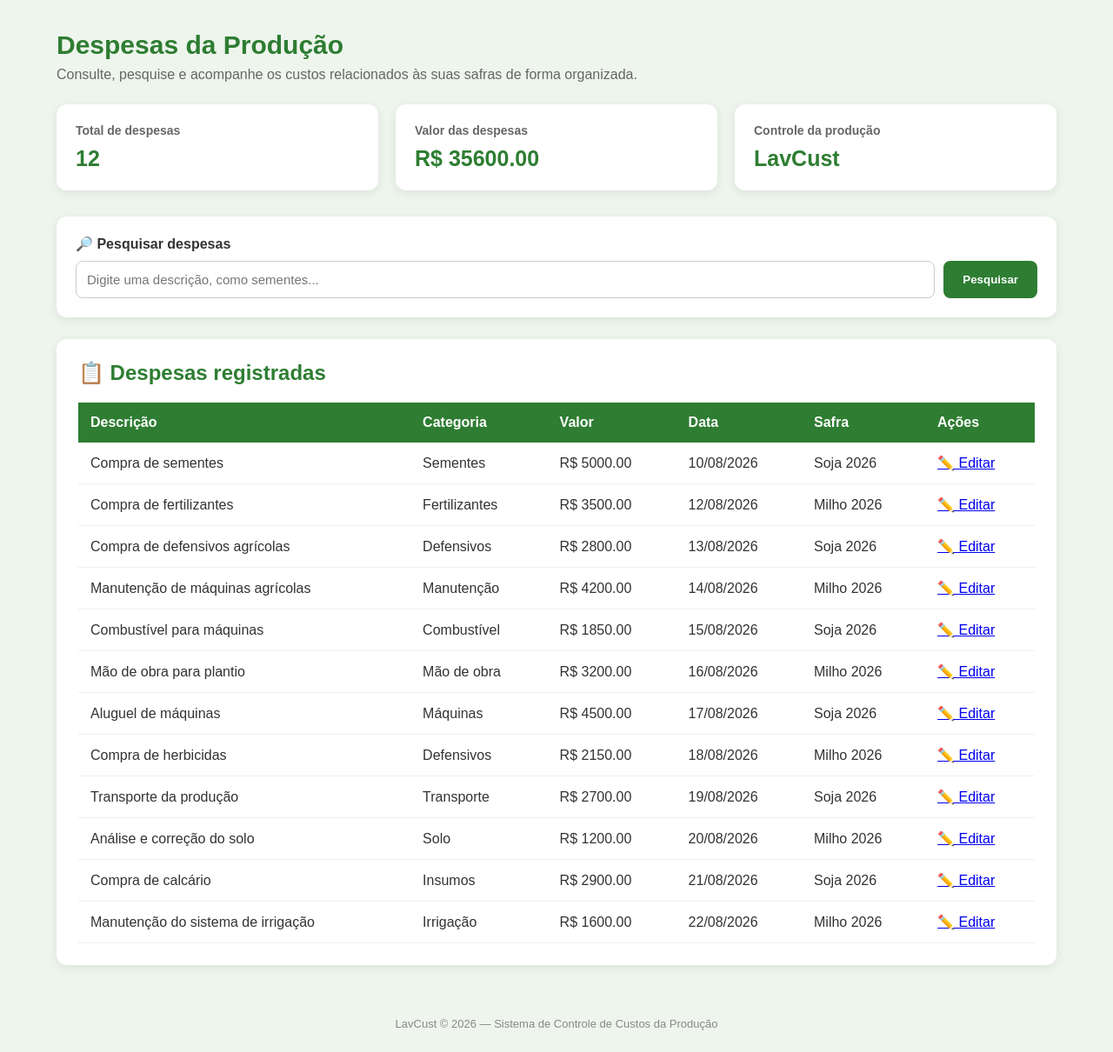
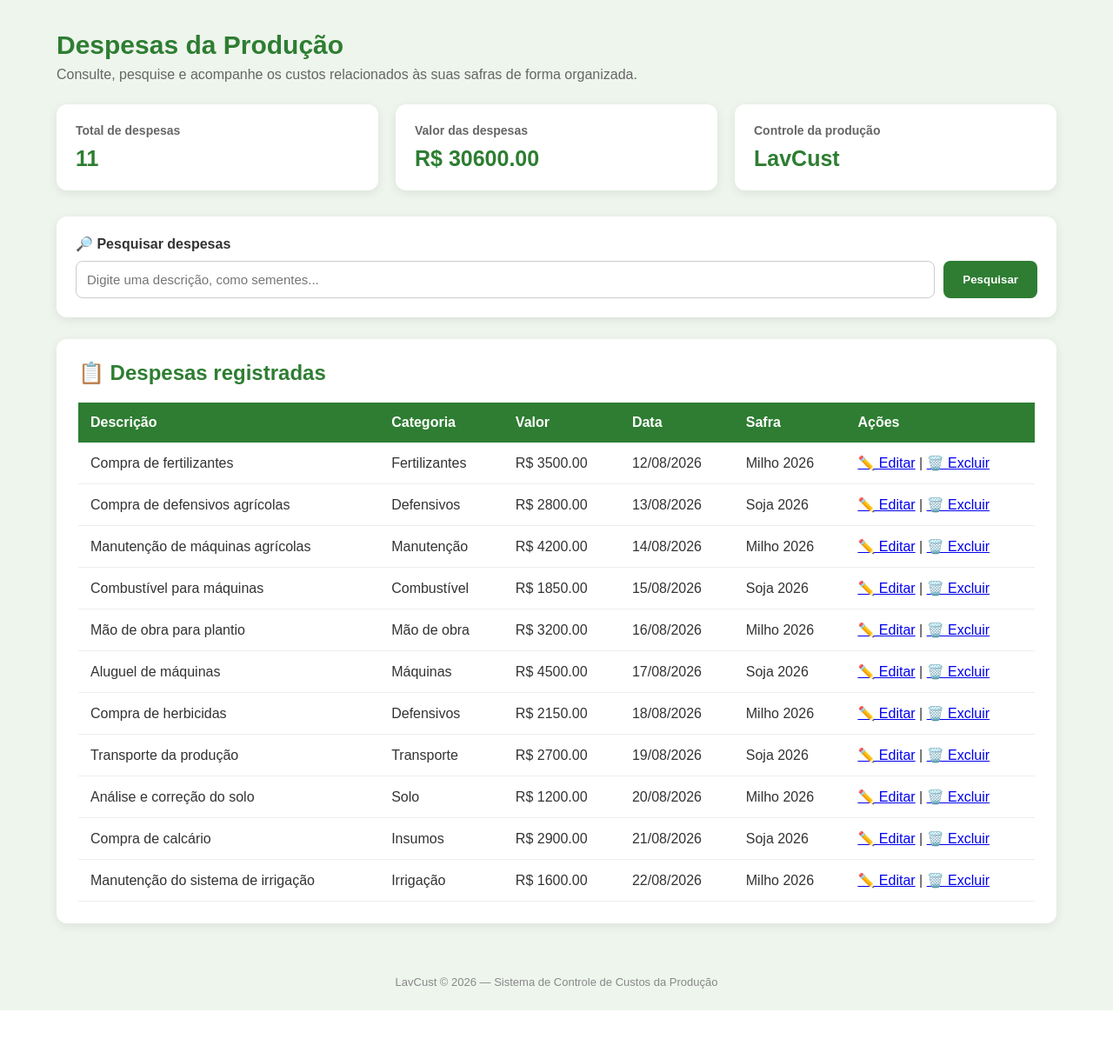
Before and after one commit to werica2/LavCust, a Flask app: page /despesas in a window 1280 px wide. Shown: the part 92-1302 px from the top of the page at 87% size. After the commit the page ends 1254 px from the top, so only its background shows below. Run offline with Flask 3, Linux system fonts and the light colour scheme.

Commit message:
Adiciona edição e exclusão de despesas

```diff
--- a/app.py
+++ b/app.py
@@ -168,6 +168,16 @@ def editar_despesa(id):
         despesa=despesa
     )
 
+@app.route("/excluir/<int:id>")
+def excluir_despesa(id):
+    despesa = next(
+        (d for d in despesas if d["id"] == id),
+        None
+    )
 
+    if despesa is not None:
+        despesas.remove(despesa)
+
+    return redirect(url_for("listar_despesas"))
 if __name__ == "__main__":
     app.run(debug=True)
--- a/templates/despesas.html
+++ b/templates/despesas.html
@@ -300,6 +300,11 @@
                     <td>{{ despesa.safra }}</td>
                     <td>
     <a href="/editar/{{ despesa.id }}">✏️ Editar</a>
+    |
+    <a href="/excluir/{{ despesa.id }}"
+       onclick="return confirm('Tem certeza que deseja excluir esta despesa?')">
+        🗑️ Excluir
+    </a>
 </td>
 
                 </tr>
```
